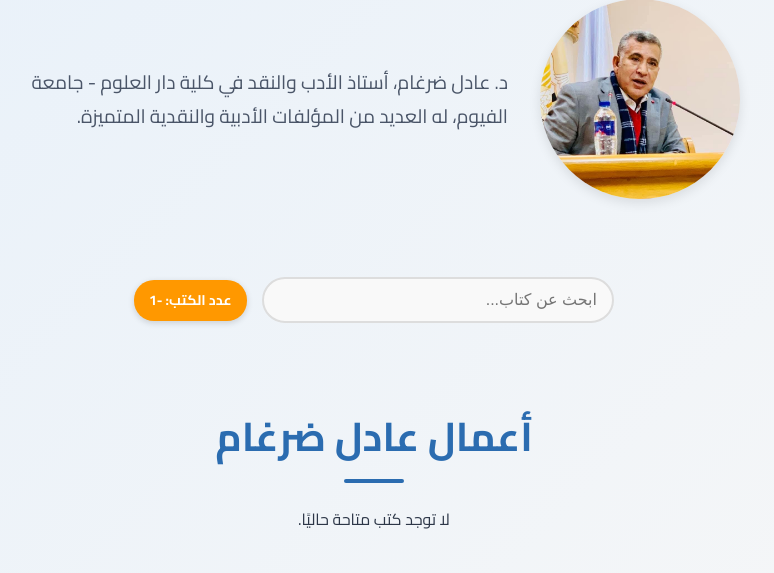
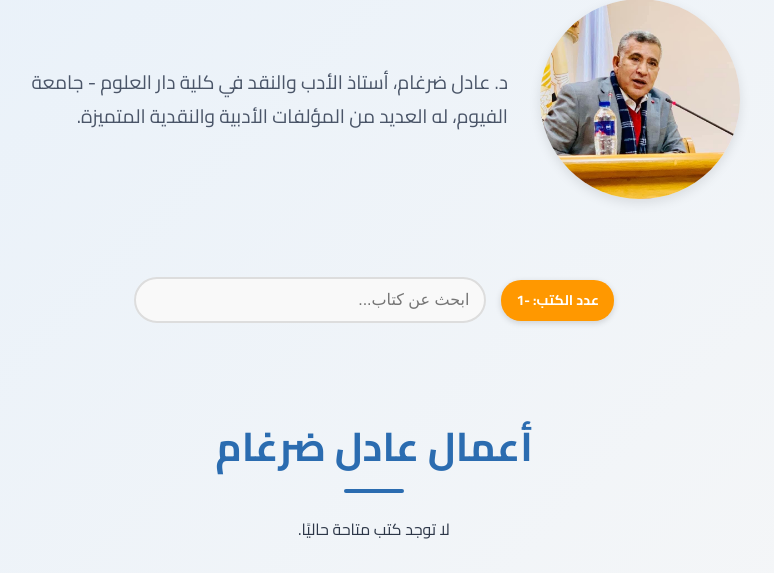
Before and after one commit to SaidNexus/adel-drgam, a Flask app: page / in a window 1280 px wide. Shown: the part 264-837 px from the top of the page, without its empty margins (266-1040 px from the left). Run offline with Flask 3, Linux system fonts and the light colour scheme; data that the repository does not hold is empty; parts of the project's set-up code (start-up, migrations or seed data) failed here and were passed over.

Commit message:
Update index.html

```diff
--- a/templates/index.html
+++ b/templates/index.html
@@ -38,9 +38,9 @@
     </section>
 
     <!-- البحث + العداد -->
-    <section class="search-bar" style="display: flex; align-items: center; gap: 15px; justify-content: center;">
+    <section class="search-bar" style="display: flex; justify-content: center; align-items: center; gap: 15px; margin-bottom: 30px;">
+      <span id="book-count">عدد الكتب: {{ books|length - 1 }}</span>
       <input type="text" id="searchInput" placeholder="ابحث عن كتاب...">
-      <span id="book-count">عدد الكتب: {{ books|length - 1 }}</span>
     </section>
 
     <!-- قسم الأعمال -->
```
